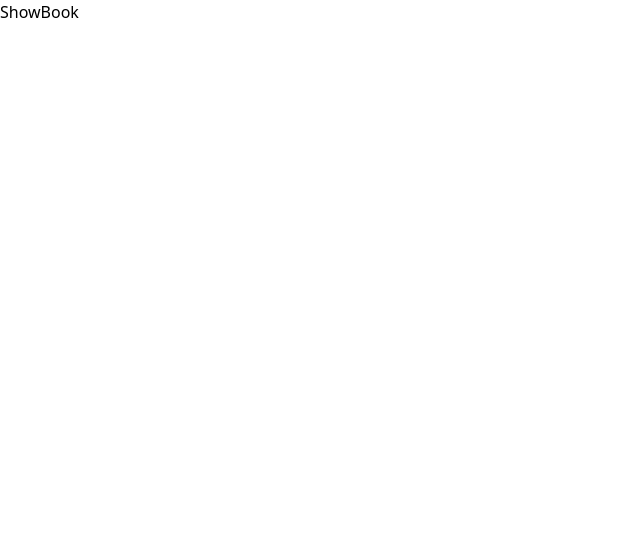
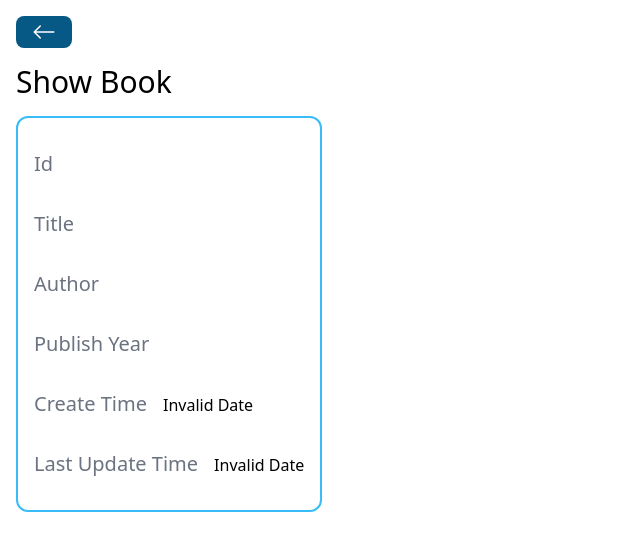
Before and after one commit to hwrdyen/Bookbuster, a React (Vite) app in the folder frontend/: page /books/details/1 in a window 1280 px wide. Shown: the top 550 px of the page, without its empty margins (0-640 px from the left). Built offline with nearby package versions, Linux system fonts and the light colour scheme; no server answers.

Commit message:
Completed First Draft of ShowBook Page

```diff
--- a/frontend/src/App.jsx
+++ b/frontend/src/App.jsx
@@ -1,4 +1,3 @@
-import React from "react";
 import { Routes, Route } from "react-router-dom";
 import Home from "./pages/Home";
 import CreateBook from "./pages/CreateBook";
--- /dev/null
+++ b/frontend/src/components/BackButton.jsx
@@ -0,0 +1,17 @@
+import { Link } from "react-router-dom";
+import { BsArrowLeft } from "react-icons/bs";
+
+const BackButton = () => {
+  return (
+    <div className="flex">
+      <Link
+        to={"/"}
+        className="bg-sky-800 text-white px-4 py-1 rounded-lg w-fit"
+      >
+        <BsArrowLeft className="text-2xl" />
+      </Link>
+    </div>
+  );
+};
+
+export default BackButton;
--- a/frontend/src/components/Spinner.jsx
+++ b/frontend/src/components/Spinner.jsx
@@ -1,5 +1,3 @@
-import React from "react";
-
 const Spinner = () => {
   return (
     <div className="animate-ping w-16 h-16 m-8 rounded-full bg-sky-600"></div>
--- a/frontend/src/pages/Home.jsx
+++ b/frontend/src/pages/Home.jsx
@@ -1,4 +1,4 @@
-import React, { useEffect, useState } from "react";
+import { useEffect, useState } from "react";
 import axios from "axios";
 import Spinner from "../components/Spinner";
 import { Link } from "react-router-dom";
--- a/frontend/src/pages/ShowBook.jsx
+++ b/frontend/src/pages/ShowBook.jsx
@@ -1,7 +1,64 @@
-import React from "react";
+import { useEffect, useState } from "react";
+import axios from "axios";
+import { useParams } from "react-router-dom";
+import BackButton from "../components/BackButton";
+import Spinner from "../components/Spinner";
 
 const ShowBook = () => {
-  return <div>ShowBook</div>;
+  const [book, setBook] = useState([]);
+  const [loading, setLoading] = useState(false);
+  const { id } = useParams();
+
+  useEffect(() => {
+    setLoading(true);
+    axios
+      .get(`http://localhost:8080/books/${id}`)
+      .then((response) => {
+        setBook(response.data);
+        setLoading(false);
+      })
+      .catch((error) => {
+        console.log(error);
+        setLoading(false);
+      });
+  }, []);
+
+  return (
+    <div className="p-4">
+      <BackButton />
+      <h1 className="text-3xl my-4">Show Book</h1>
+      {loading ? (
+        <Spinner />
+      ) : (
+        <div className="flex flex-col border-2 border-sky-400 rounded-xl w-fit p-4">
+          <div className="my-4">
+            <span className="text-xl mr-4 text-gray-500">Id</span>
+            <span>{book._id}</span>
+          </div>
+          <div className="my-4">
+            <span className="text-xl mr-4 text-gray-500">Title</span>
+            <span>{book.title}</span>
+          </div>
+          <div className="my-4">
+            <span className="text-xl mr-4 text-gray-500">Author</span>
+            <span>{book.author}</span>
+          </div>
+          <div className="my-4">
+            <span className="text-xl mr-4 text-gray-500">Publish Year</span>
+            <span>{book.publishYear}</span>
+          </div>
+          <div className="my-4">
+            <span className="text-xl mr-4 text-gray-500">Create Time</span>
+            <span>{new Date(book.createdAt).toString()}</span>
+          </div>
+          <div className="my-4">
+            <span className="text-xl mr-4 text-gray-500">Last Update Time</span>
+            <span>{new Date(book.updatedAt).toString()}</span>
+          </div>
+        </div>
+      )}
+    </div>
+  );
 };
 
 export default ShowBook;
```
